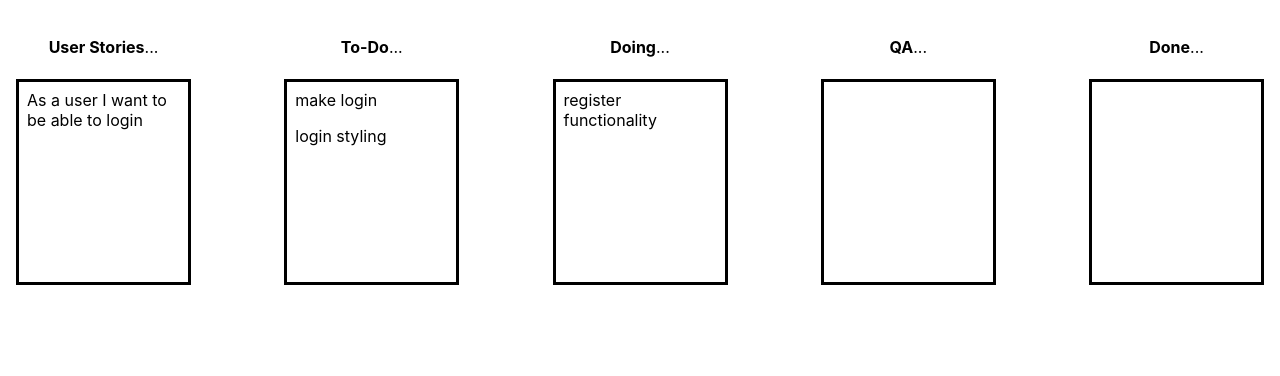
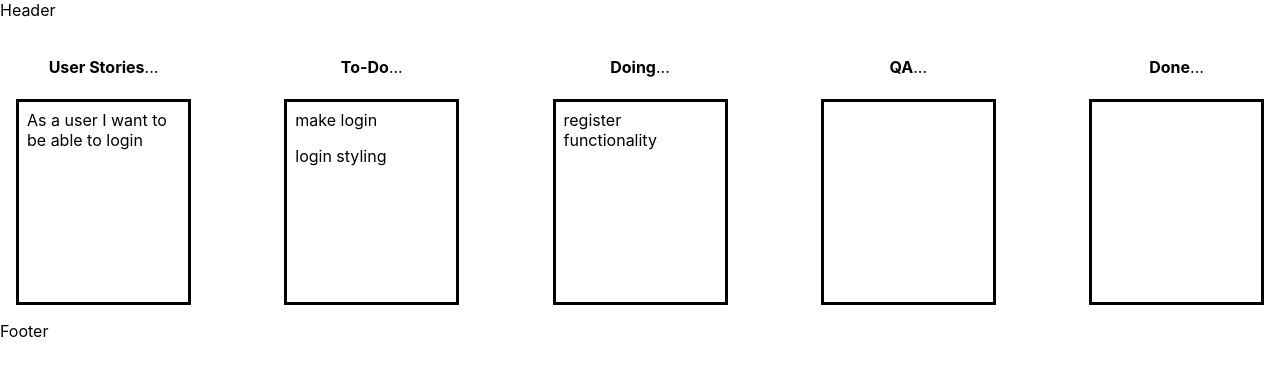
Before and after one commit to shaunwcolley/agile-stress-react, a React (Create React App) app: page / in a window 1280 px wide. Shown: the top 376 px of the page. Built offline with nearby package versions, Linux system fonts and the light colour scheme.

Commit message:
working on base layout and designs

```diff
--- /dev/null
+++ b/src/components/baselayout/BaseLayout.tsx
@@ -0,0 +1,19 @@
+import * as React from 'react';
+import Header from './Header';
+import Footer from './Footer';
+
+interface IProps {
+
+}
+
+const BaseLayout: React.FC<IProps> = (props) => {
+  return (
+    <div>
+      <Header />
+      {props.children}
+      <Footer />
+    </div>
+  )
+}
+
+export default BaseLayout;
--- /dev/null
+++ b/src/components/baselayout/Footer.tsx
@@ -0,0 +1,24 @@
+import * as React from 'react';
+
+const Footer: React.FC = () => {
+
+  const unique = (s: any) => {
+    let tally: any = {}
+    for (let char in s) {
+      if(tally[s[char]]) {
+        return false
+      }
+      tally[s[char]] = 1
+      console.log(tally)
+    }
+    return true
+  }
+
+  return (
+    <div>
+      Footer
+    </div>
+  )
+}
+
+export default Footer;
--- /dev/null
+++ b/src/components/baselayout/Header.tsx
@@ -0,0 +1,11 @@
+import * as React from 'react';
+
+const Header: React.FC = () => {
+  return (
+    <div>
+      Header
+    </div>
+  )
+}
+
+export default Header;
--- a/src/index.js
+++ b/src/index.js
@@ -3,9 +3,14 @@ import ReactDOM from 'react-dom';
 import './index.css';
 // import App from './App';
 import AgileBoard from './components/AgileBoard.tsx';
+import BaseLayout from './components/baselayout/BaseLayout.tsx';
 import * as serviceWorker from './serviceWorker';
 
-ReactDOM.render(<AgileBoard />, document.getElementById('root'));
+ReactDOM.render(
+  <BaseLayout>
+    <AgileBoard />
+  </BaseLayout>
+  , document.getElementById('root'));
 
 // If you want your app to work offline and load faster, you can change
 // unregister() to register() below. Note this comes with some pitfalls.
```
